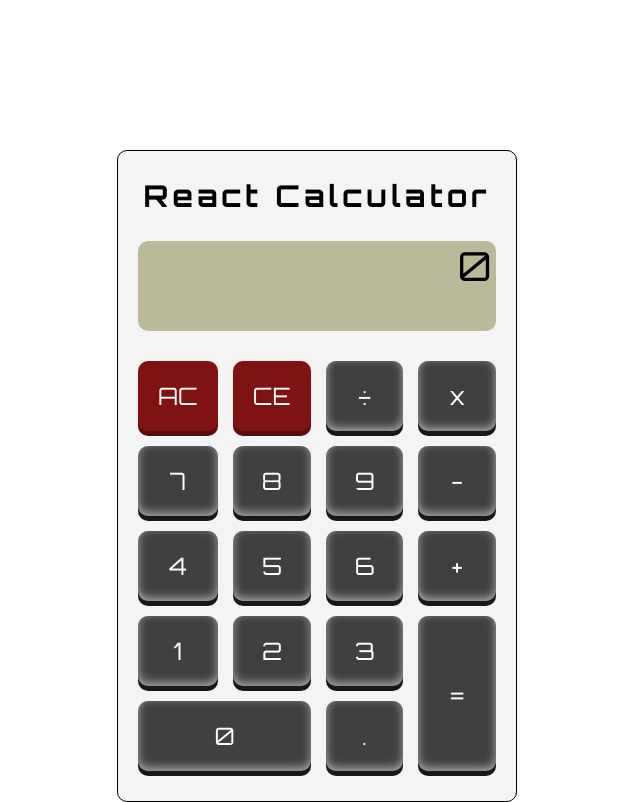
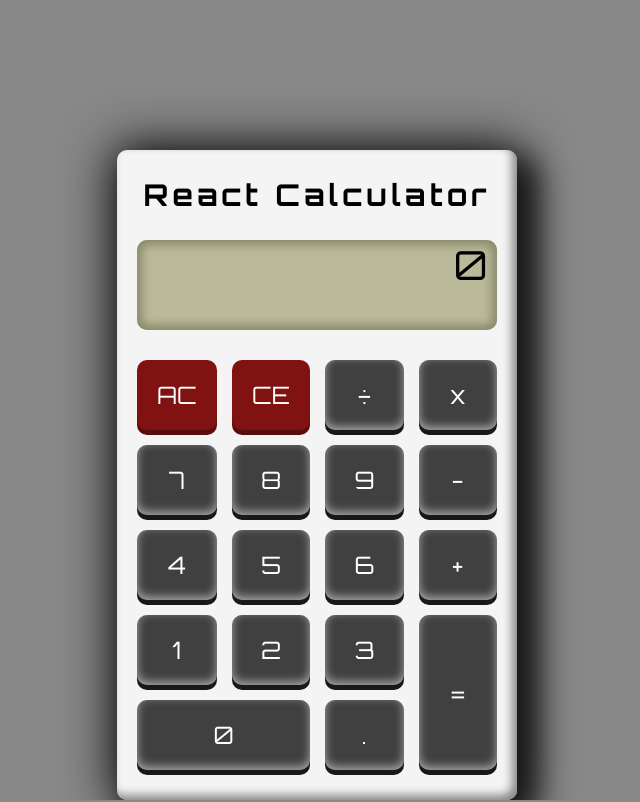
Before and after one commit to ncaron/react-calculator, a React app: page / in a window 1280 px wide. Shown: the whole page, without its empty margins (323-963 px from the left). Built offline with nearby package versions, Linux system fonts and the light colour scheme; the HTML template or start-up script is replaced by a standard one.

Commit message:
Added more style

```diff
--- a/src/styles.scss
+++ b/src/styles.scss
@@ -3,6 +3,7 @@
 * { box-sizing: border-box; }
 
 body {
+  background: #888;
   font-family: 'Orbitron', sans-serif;
   margin-top: 150px;
 }
@@ -19,8 +20,8 @@ body {
     "header header header header"
     "screen screen screen screen"
     "buttons buttons buttons buttons";
-    border-radius: 10px;
-  border: 1px solid black;
+  border-radius: 10px;
+  box-shadow: 15px 15px 30px 5px #191818, 0 0 50px 5px #191818, -5px -5px 10px #888 inset;
 }
 
 .calculatorShake { animation: shake .2s 10; }
@@ -50,7 +51,7 @@ body {
 .screen {
   background: #baba9a;
   overflow: auto;
-  padding: 5px;
+  padding: 5px 10px;
   margin: 15px 0;
   grid-area: screen;
   display: grid;
@@ -60,6 +61,7 @@ body {
     "fullOP";
   text-align: right;
   border-radius: 10px;
+  box-shadow: 0 0 10px 5px #88886b inset;
 
   &::-webkit-scrollbar {
     background-color: #6e6e59;
```
